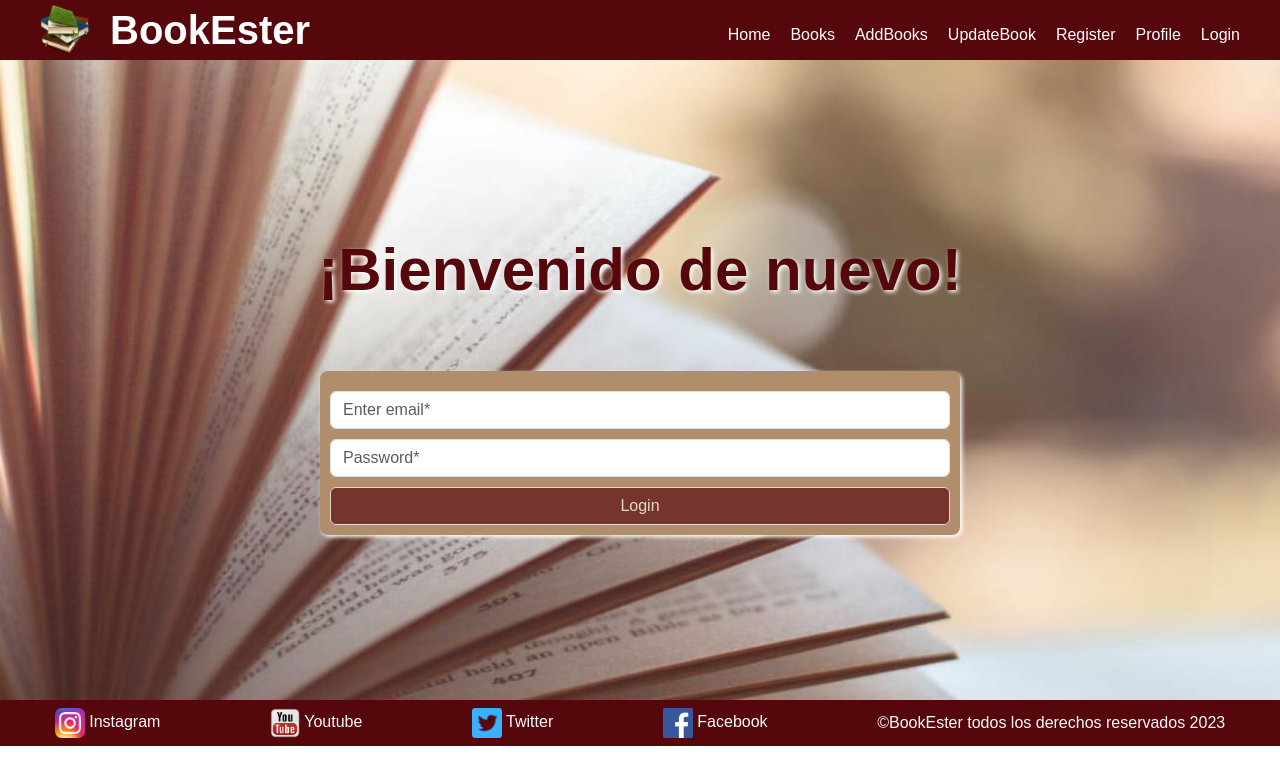
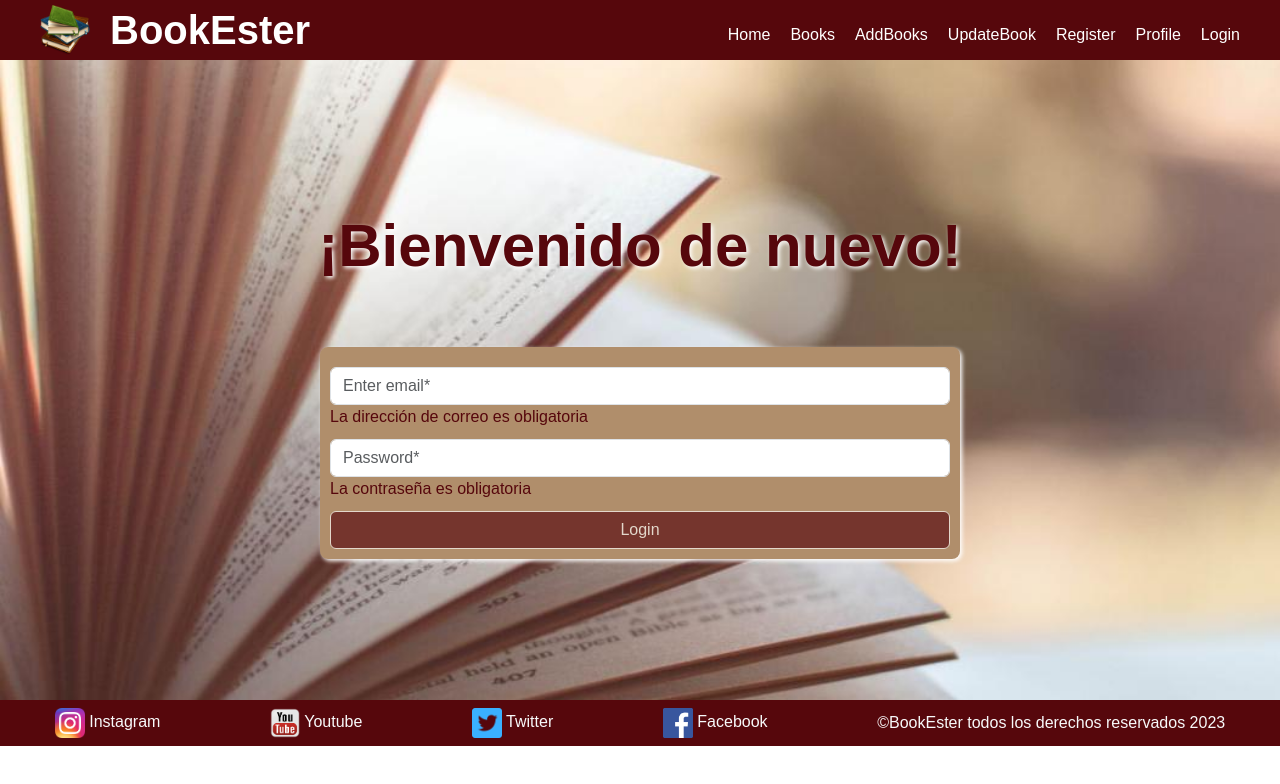
Before and after one commit to EsterSJ/appLibrary, an Angular app: page /login in a window 1280 px wide. Shown: the top 784 px of the page. Built offline with nearby package versions, Linux system fonts and the light colour scheme.

Commit message:
retoques validacion de campos

```diff
--- a/src/app/component/form-login/form-login.component.html
+++ b/src/app/component/form-login/form-login.component.html
@@ -4,6 +4,7 @@
         <input type="email" class="form-control" id="exampleInputEmail1" aria-describedby="emailHelp" placeholder="Enter email*" formControlName="email"
         [ngClass]="{is_invalid: (loginForm.get('email').dirty || loginForm.get('email').touched) && !loginForm.get('email').valid}" #email>
         <div *ngIf="!loginForm.get('email').valid" class="invalid_data">
+            <div *ngIf="loginForm.get('email').errors.required">La dirección de correo es obligatoria</div>
             <div *ngIf="loginForm.get('email').errors.email">La dirección de correo es incorrecta</div>
         </div>
         </div>
@@ -11,6 +12,7 @@
         <input type="password" class="form-control" id="exampleInputPassword1" placeholder="Password*" formControlName="password"
         [ngClass]="{is_invalid: (loginForm.get('password').dirty || loginForm.get('password').touched) && !loginForm.get('password').valid}">
         <div *ngIf="!loginForm.get('password').valid" class="invalid_data">
+            <div *ngIf="loginForm.get('password').errors.required">La contraseña es obligatoria</div>
             <div *ngIf="loginForm.get('password').errors.minlength">La contraseña debe tener al menos 8 caracteres</div>
         </div>
         </div>
```
